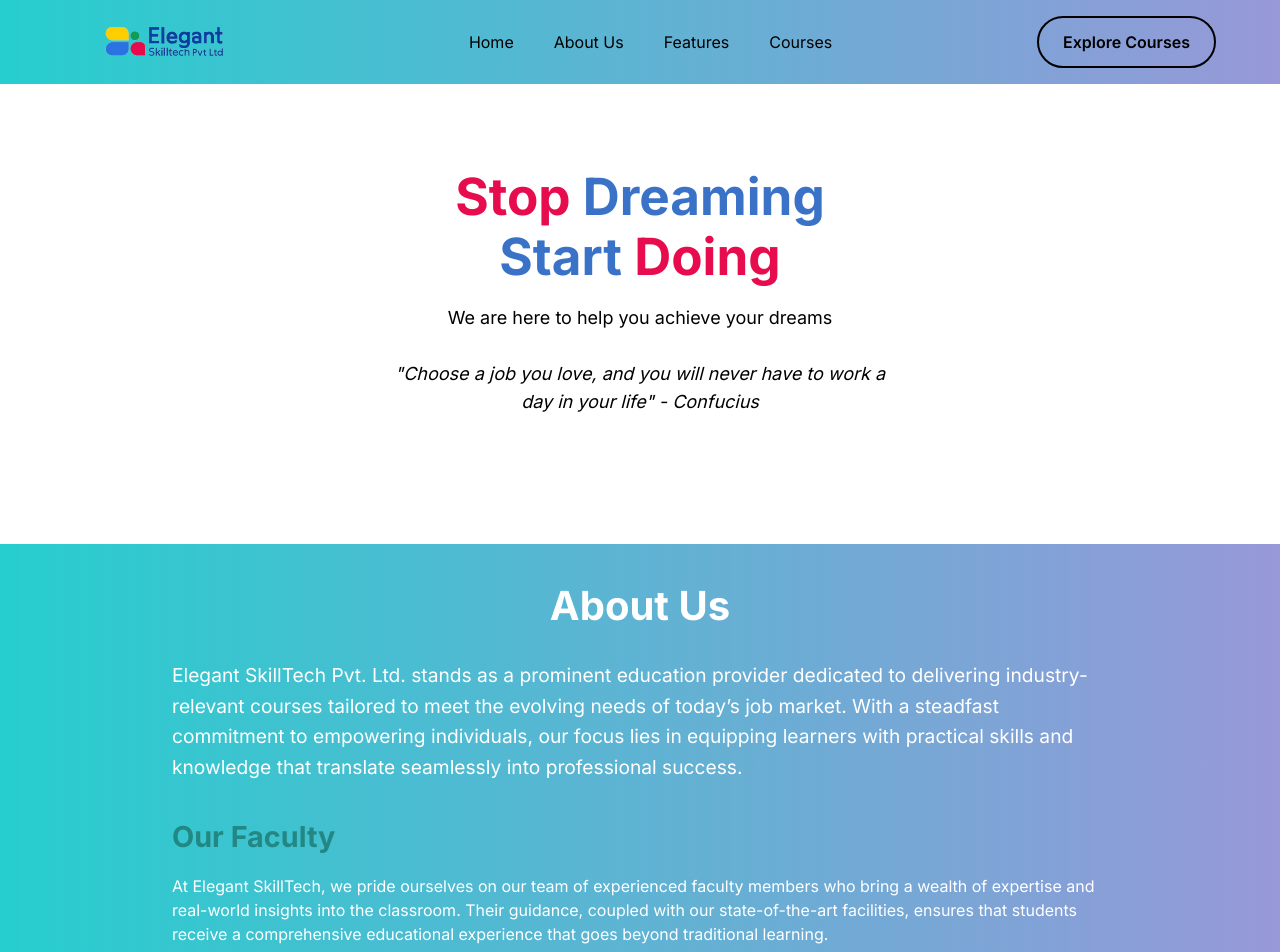
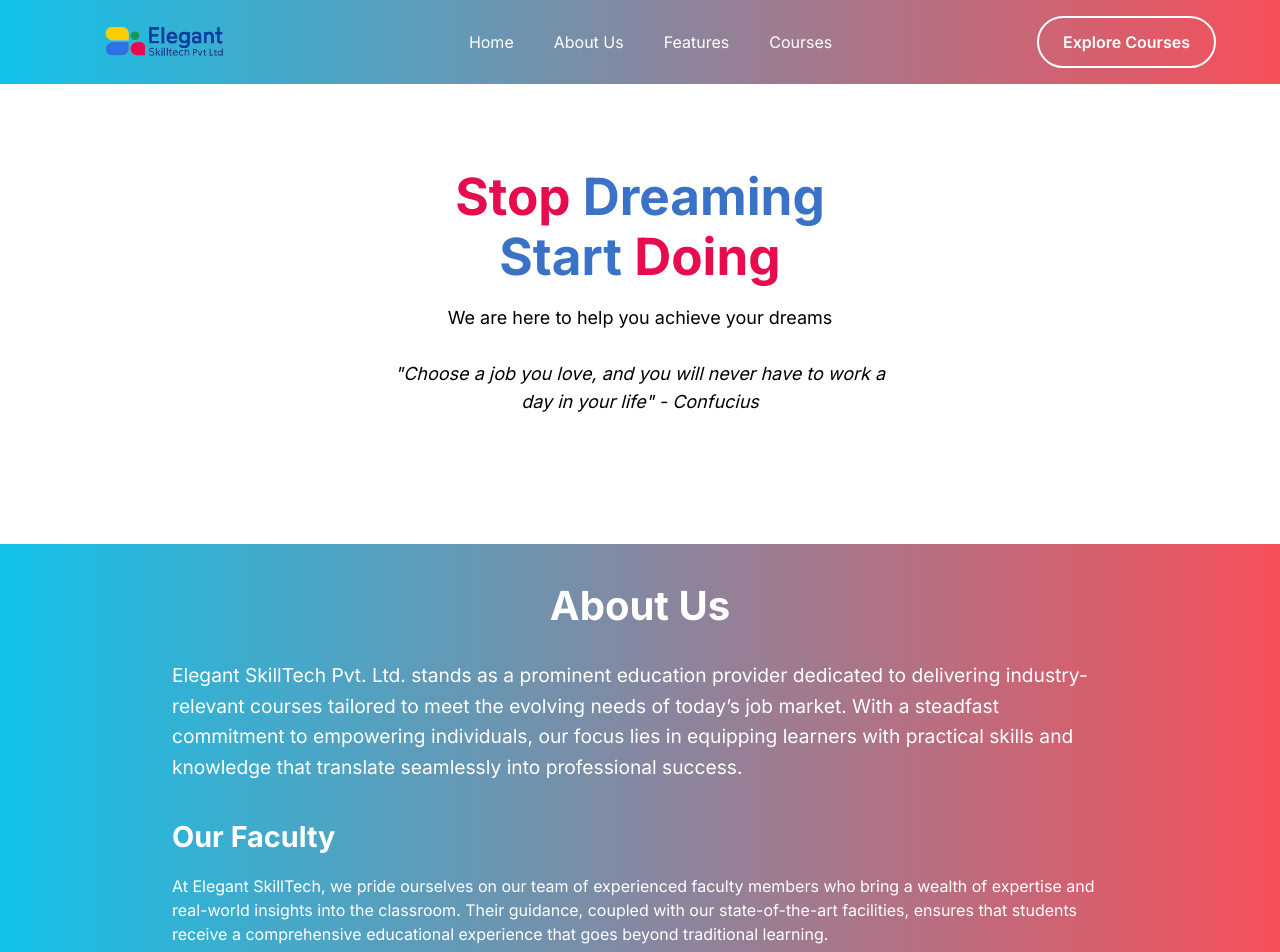
Before and after one commit to Elegant-Skilltech/website, a Next.js app: page / in a window 1280 px wide. Shown: the top 952 px of the page. Built offline with nearby package versions, Linux system fonts and the light colour scheme.

Commit message:
New color gradient

```diff
--- a/src/components/AboutUs.module.css
+++ b/src/components/AboutUs.module.css
@@ -1,7 +1,7 @@
 .customclass {
   width: 100%; /* w-full */
   /* background-color: #1fccc5;  */
-  background-image: linear-gradient(to right, rgb(38, 206, 206),rgb(151, 152, 216));
+  background-image: linear-gradient(to right, #12c2e9,#f64f59);
   color: #FFFFFF; /* text-white */
   background-size: cover; /* bg-cover */
   background-repeat: no-repeat; /* bg-no-repeat */
@@ -36,5 +36,5 @@
     font-size: 1.8rem;
     font-weight: bold;
     margin-bottom: 1rem;
-    color:#238783;
+    color:white
   }
--- a/src/components/Features.module.css
+++ b/src/components/Features.module.css
@@ -2,7 +2,7 @@
 .customclass {
     width: 100%; /* w-full */
     /* background-color: #1fccc5;  */
-    background-image: linear-gradient(to right, rgb(38, 206, 206),rgb(151, 152, 216));
+    background-image: linear-gradient(to right, #12c2e9,#f64f59);
     color: #FFFFFF; /* text-white */
     background-size: cover; /* bg-cover */
     background-repeat: no-repeat; /* bg-no-repeat */
--- a/src/components/Footer.module.css
+++ b/src/components/Footer.module.css
@@ -1,6 +1,6 @@
 .footer {
     /* background: #238783;  */
-    background-image: linear-gradient(to right, rgb(38, 206, 206),rgb(151, 152, 216));
+    background-image: linear-gradient(to right, #12c2e9,#f64f59);
     color: #fff;
     padding: 20px 0;
     margin-top: 20px;
--- a/src/components/Navbar.js
+++ b/src/components/Navbar.js
@@ -7,8 +7,6 @@ import FacebookOutlinedIcon from "@mui/icons-material/FacebookOutlined";
 import LinkedInIcon from "@mui/icons-material/LinkedIn";
 import InstagramIcon from "@mui/icons-material/Instagram";
 import YouTubeIcon from "@mui/icons-material/YouTube";
-import DarkModeOutlinedIcon from "@mui/icons-material/DarkModeOutlined";
-import LightModeRoundedIcon from "@mui/icons-material/LightModeRounded";
 import { useEffect, useRef, useState } from "react";
 import { useTheme } from "next-themes";
 import Image from "next/image";
@@ -36,9 +34,8 @@ const Navbar = () => {
 
         <div>
           <ul
-            // need gradient css property for toggle menu
-            className={`${
-              toggleMenu === true ? "left-0" : "-left-full"
+            className={`${toggleMenu ? "left-0" : "-left-full"} ${
+              toggleMenu ? styles["toggle-menu"] : ""
             } text-white z-50 flex md:items-center gap-1 md:gap-5 lg:gap-10 md:relative absolute top-0 md:left-0 w-80 transition-all duration-500 h-screen md:w-auto md:h-auto flex-col md:flex-row shadow-2xl py-24 px-10 md:p-0 md:shadow-none`}
           >
             <button
--- a/src/components/Navbar.module.css
+++ b/src/components/Navbar.module.css
@@ -1,12 +1,19 @@
-/* styles.css */
 .navbar {
-  background-image: linear-gradient(to right, rgb(38, 206, 206),rgb(151, 152, 216));
-  width: 100%; /* w-full */
-  z-index: 50; /* z-50 */
-  position: fixed; /* fixed */
-  top: 0; /* top-0 */
-  left: 0; /* left-0 */
-  padding-top: 1rem; /* py-4 translates to 1rem (16px) * 4 */
-  padding-bottom: 1rem; /* py-4 translates to 1rem (16px) * 4 */
-  margin-bottom: 2.5rem; /* mb-10 translates to 2.5rem (40px) * 10 */
+  background-image: linear-gradient(to right, #12c2e9,#f64f59);
+  width: 100%;
+  z-index: 50;
+  position: fixed;
+  top: 0;
+  left: 0;
+  padding-top: 1rem;
+  padding-bottom: 1rem;
+  margin-bottom: 2.5rem;
+  color:white;
 }
+
+@media (max-width: 767px) {
+  .toggle-menu{
+    background-image: linear-gradient(to right, #12c2e9,#f64f59);
+    background-size: cover;
+  }
+}
```
Also changed, not shown: src/app/loading.js (+0 -30 lines), public/2.png (deleted).
